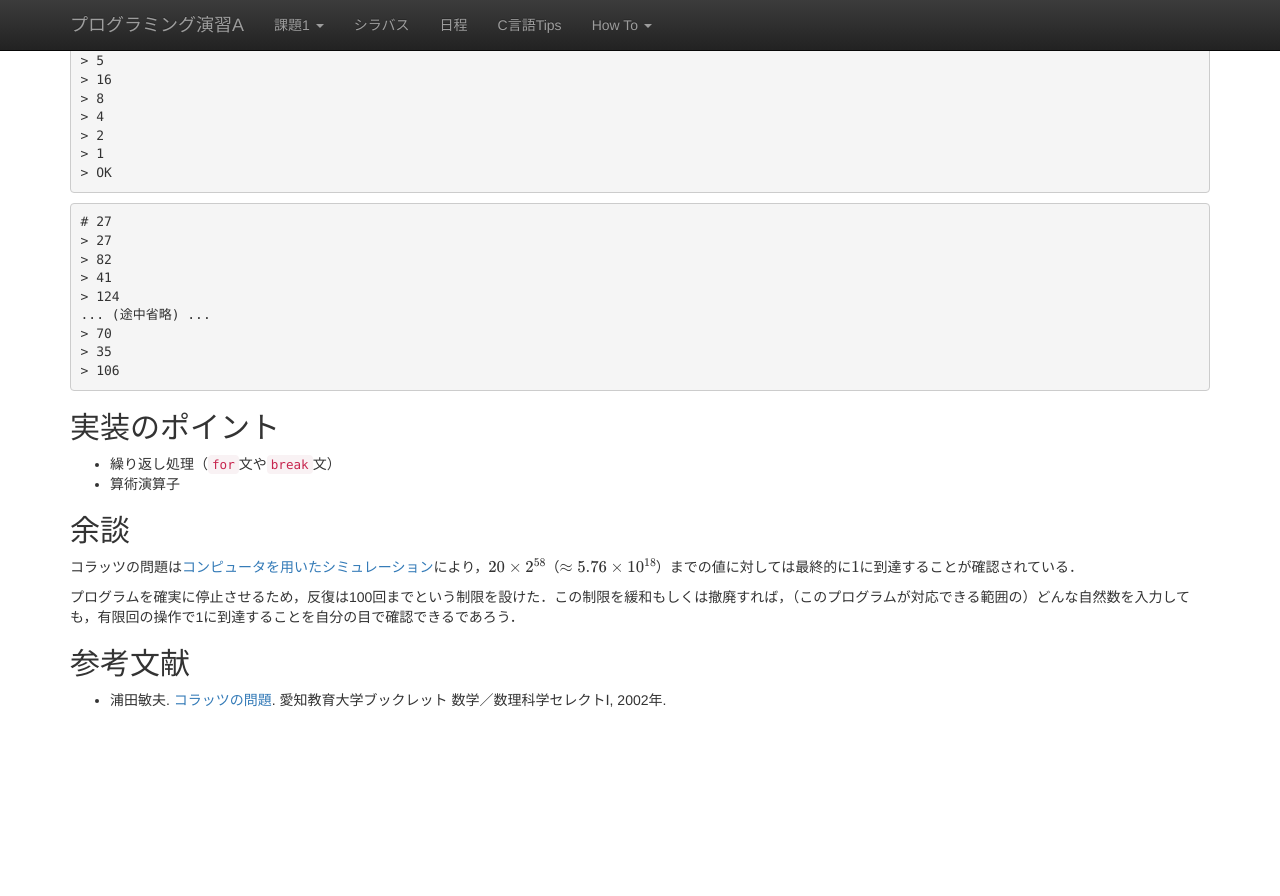
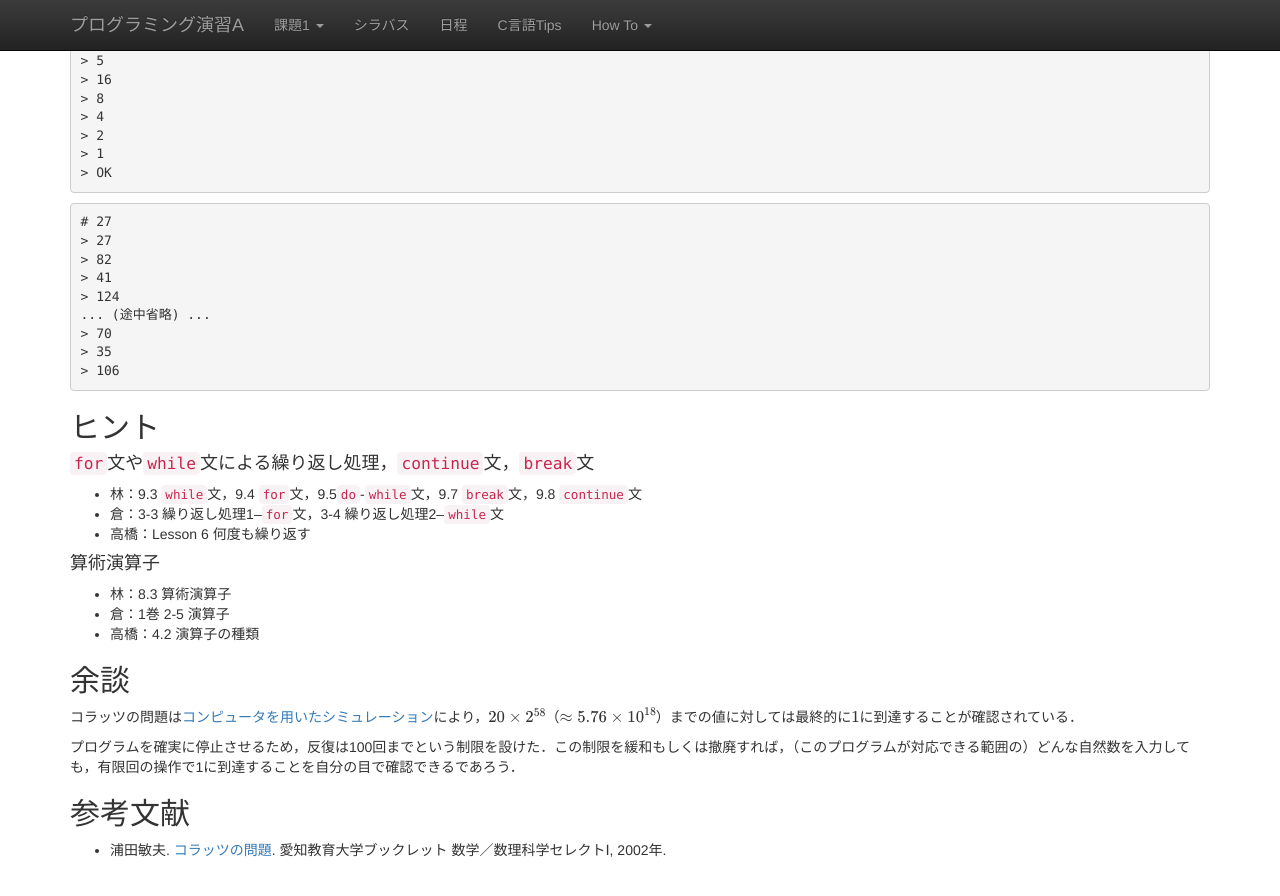
Before and after one commit to ecei-tohoku/ppa-public, a Jekyll site: the page built from kadai1/p12.md, in a window 1280 px wide and 900 px high, scrolled down 821 px. Shown: the top 896 px of the window. Built offline with Jekyll 4.4.1, drawn with Linux system fonts in a browser that asks for light colours; nearby versions of some CDN libraries; formulas are drawn with MathJax 3; before the commit the page ends 1571 px from its top, so only the background shows below that.

Commit message:
add: ヒント

````diff
--- a/kadai1/p12.md
+++ b/kadai1/p12.md
@@ -65,9 +65,16 @@ $$
 > 106
 ```
 
-## 実装のポイント
-+ 繰り返し処理（`for`文や`break`文）
-+ 算術演算子
+## ヒント
+#### `for`文や`while`文による繰り返し処理，`continue`文，`break`文
+- 林：9.3 `while`文，9.4 `for`文，9.5`do`-`while`文，9.7 `break`文，9.8 `continue`文
+- 倉：3-3 繰り返し処理1--`for`文，3-4 繰り返し処理2--`while`文
+- 高橋：Lesson 6 何度も繰り返す
+
+#### 算術演算子
+- 林：8.3 算術演算子
+- 倉：1巻 2-5 演算子
+- 高橋：4.2 演算子の種類
 
 ## 余談
 コラッツの問題は[コンピュータを用いたシミュレーション](http://sweet.ua.pt/tos/3x_plus_1.html)により，$20 \times 2^{58}$（$\approx 5.76 \times 10^{18}$）までの値に対しては最終的に$1$に到達することが確認されている．
````
